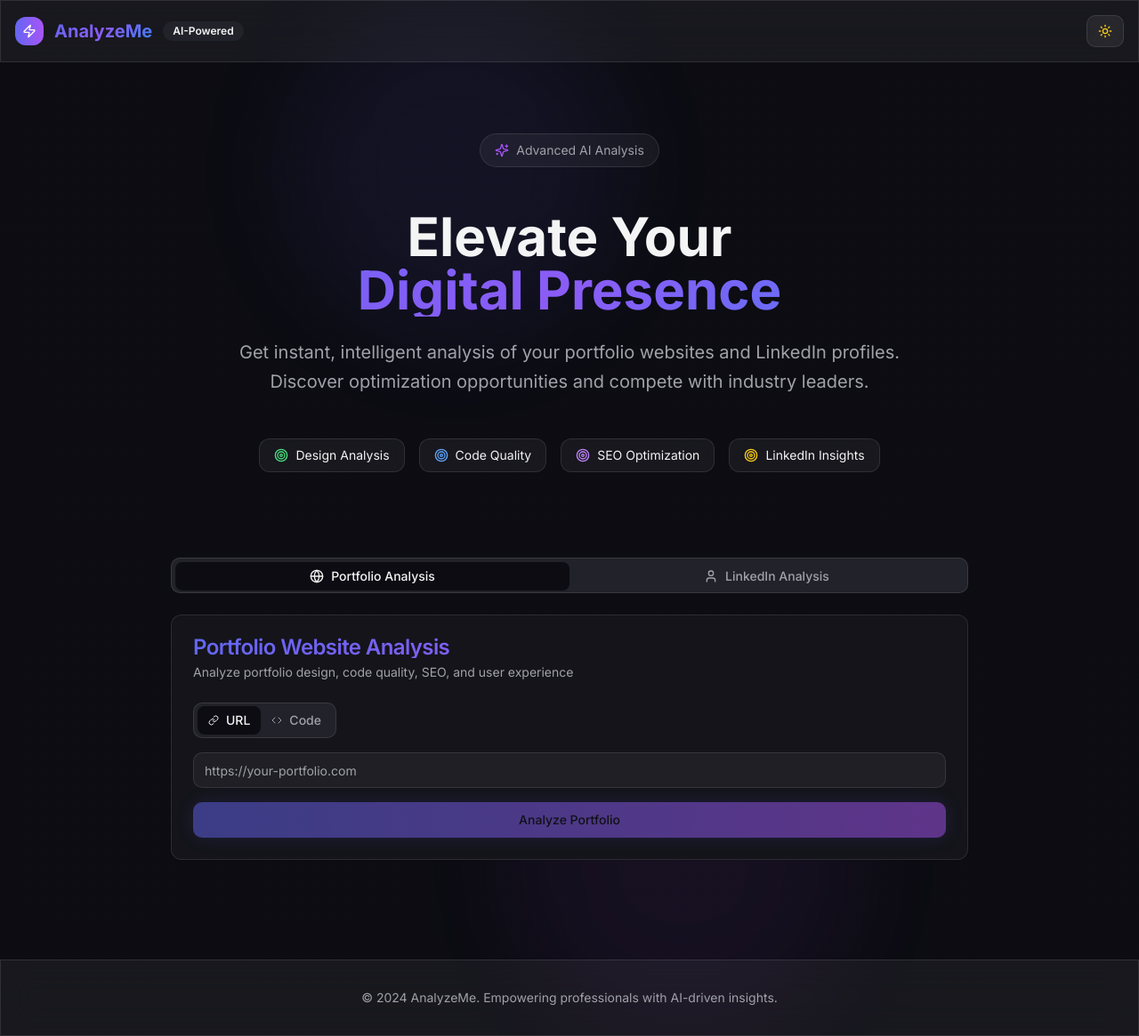
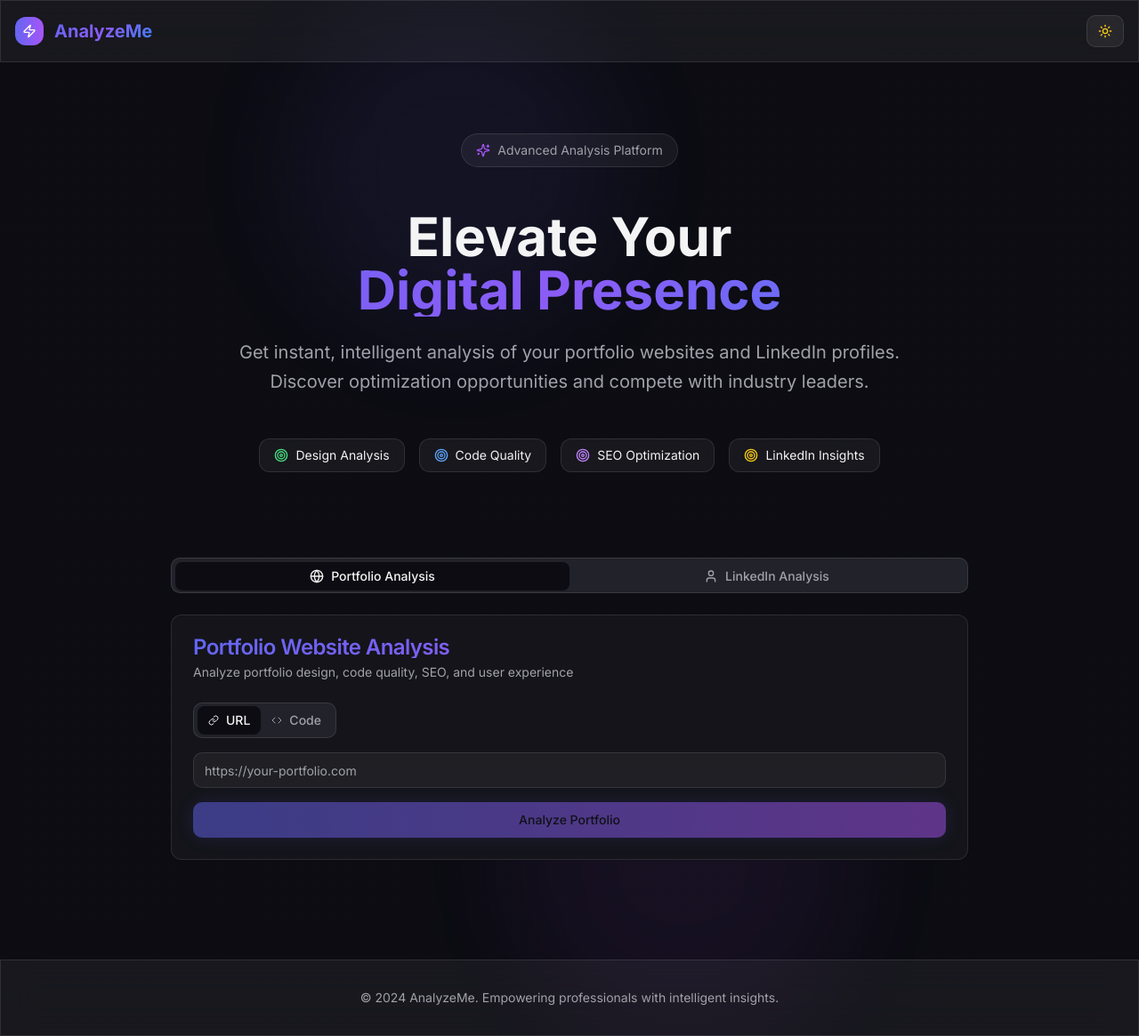
Before and after one commit to FenderRicky/insightflow-analyzer, a React (Vite) app: page / in a window 1280 px wide. Shown: the whole page at 89% size. Built offline with nearby package versions, Linux system fonts and the light colour scheme.

Commit message:
Fix: Update website icon and remove AI badge
- Changed the website's favicon.
- Removed the "AI-Powered" badge from the header.

```diff
--- a/src/pages/Index.tsx
+++ b/src/pages/Index.tsx
@@ -4,7 +4,6 @@ import ThemeToggle from '@/components/ThemeToggle';
 import AnalysisInput from '@/components/AnalysisInput';
 import AnalysisResults from '@/components/AnalysisResults';
 import { Button } from '@/components/ui/button';
-import { Badge } from '@/components/ui/badge';
 import { ArrowUp, Sparkles, Zap, Target } from 'lucide-react';
 
 interface AnalysisData {
@@ -59,9 +58,6 @@ const Index = () => {
                 <Zap className="h-4 w-4 text-white" />
               </div>
               <h1 className="text-xl font-bold text-gradient">AnalyzeMe</h1>
-              <Badge variant="secondary" className="glass text-xs">
-                AI-Powered
-              </Badge>
             </div>
             <ThemeToggle isDark={isDark} onToggle={() => setIsDark(!isDark)} />
           </div>
@@ -76,7 +72,7 @@ const Index = () => {
             <section className="text-center space-y-6 py-12">
               <div className="inline-flex items-center gap-2 px-4 py-2 rounded-full glass border border-white/10 mb-6">
                 <Sparkles className="h-4 w-4 text-neon-purple" />
-                <span className="text-sm text-muted-foreground">Advanced AI Analysis</span>
+                <span className="text-sm text-muted-foreground">Advanced Analysis Platform</span>
               </div>
 
               <h1 className="text-4xl md:text-6xl font-bold leading-tight">
@@ -164,7 +160,7 @@ const Index = () => {
       <footer className="relative z-10 border-t border-white/10 glass mt-20">
         <div className="container mx-auto px-4 py-8">
           <div className="text-center text-sm text-muted-foreground">
-            <p>© 2024 AnalyzeMe. Empowering professionals with AI-driven insights.</p>
+            <p>© 2024 AnalyzeMe. Empowering professionals with intelligent insights.</p>
           </div>
         </div>
       </footer>
```
Also changed, not shown: index.html (+2 -1 lines).
